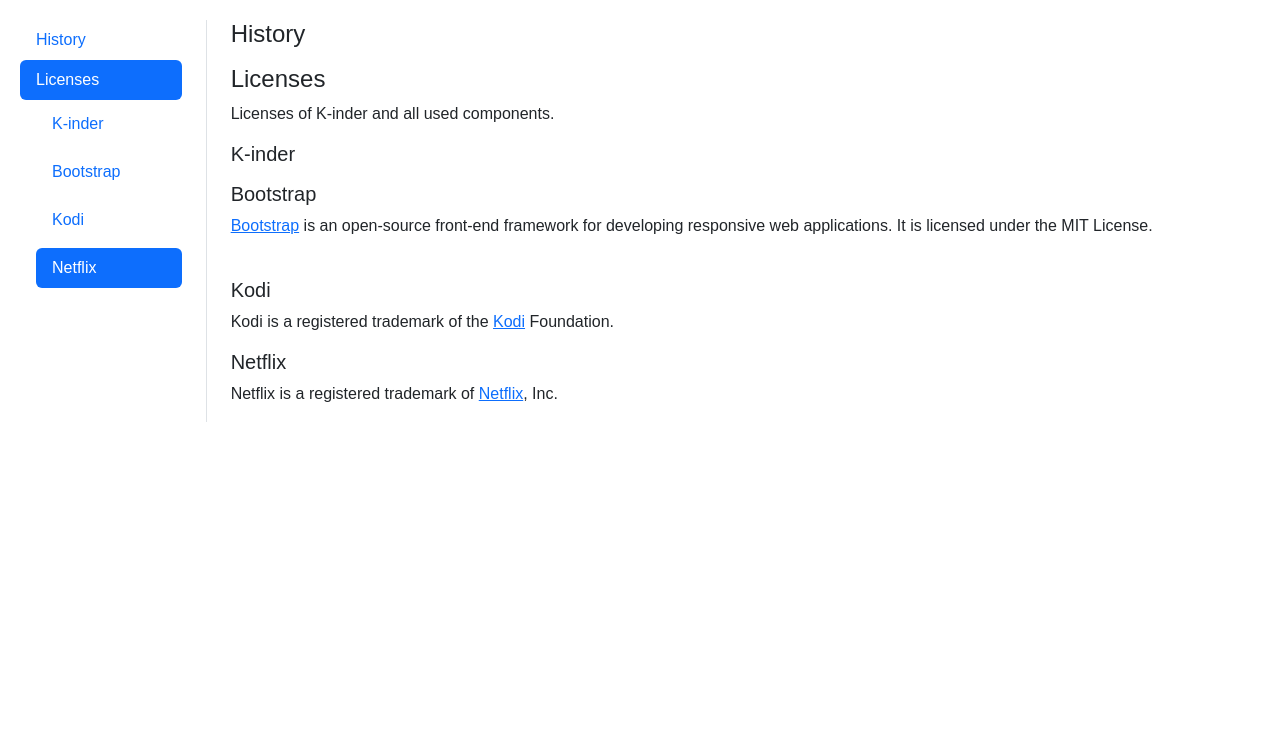
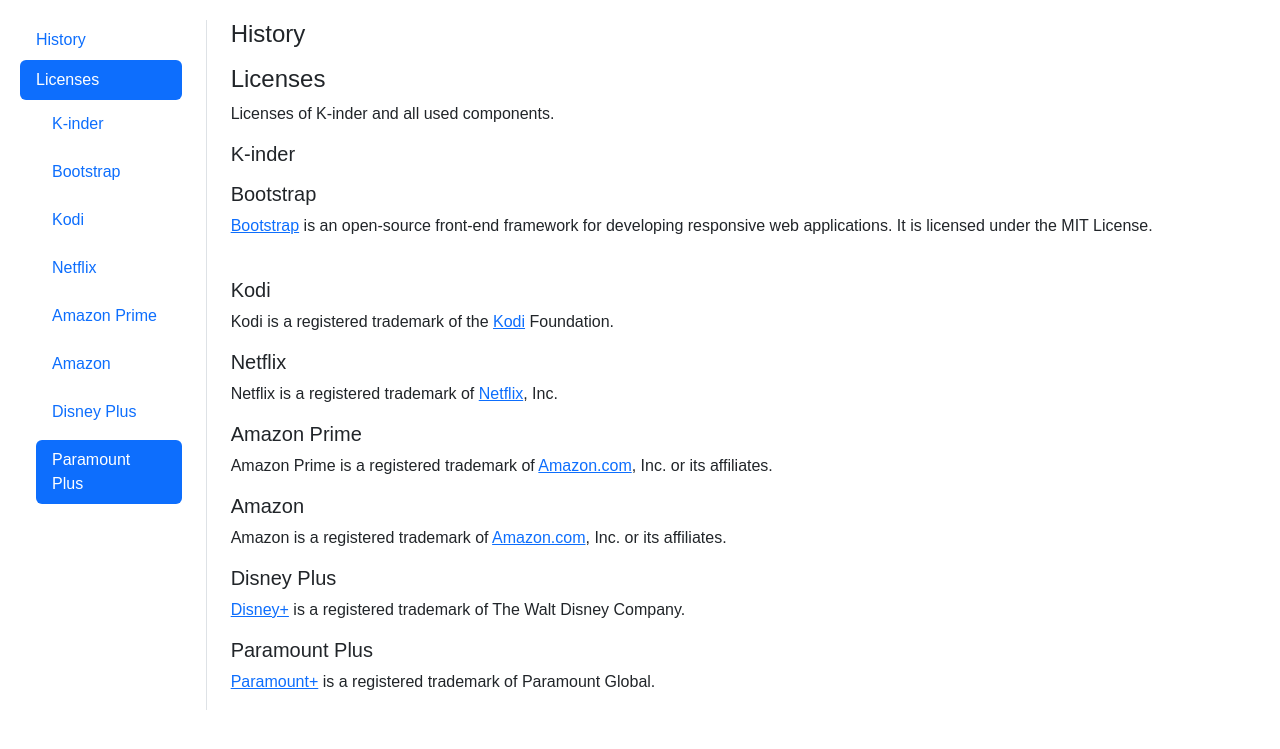
Before and after one commit to FX7/kinder, a Flask app: template web/templates/about.html in a window 1280 px wide. Shown: the top 749 px of the page. Run offline with Flask 3, Linux system fonts and the light colour scheme; the template is opened without the code that fills it, so the values that code supplies are empty; parts of the project's set-up code (start-up, migrations or seed data) failed here and were passed over; some libraries are stand-ins or nearby versions.

Commit message:
https://github.com/FX7/kinder/issues/49

```diff
--- a/web/templates/about.html
+++ b/web/templates/about.html
@@ -13,6 +13,10 @@
           <a class="nav-link ms-3 my-1" href="#bootstrap">Bootstrap</a>
           <a class="nav-link ms-3 my-1" href="#kodi">Kodi</a>
           <a class="nav-link ms-3 my-1" href="#netflix">Netflix</a>
+          <a class="nav-link ms-3 my-1" href="#amazon_prime">Amazon Prime</a>
+          <a class="nav-link ms-3 my-1" href="#amazon">Amazon</a>
+          <a class="nav-link ms-3 my-1" href="#disney_plus">Disney Plus</a>
+          <a class="nav-link ms-3 my-1" href="#paramount_plus">Paramount Plus</a>
         </nav>
       </nav>
     </nav>
@@ -46,6 +50,22 @@
         <h5>Netflix</h5>
         <p>Netflix is a registered trademark of <a href="https://www.netflix.com/" target="_blank">Netflix</a>, Inc.</p>
       </div>
+      <div id="amazon_prime">
+        <h5>Amazon Prime</h5>
+        <p>Amazon Prime is a registered trademark of <a href="https://amazon.com/" target="_blank">Amazon.com</a>, Inc. or its affiliates.</p>
+      </div>
+      <div id="amazon">
+        <h5>Amazon</h5>
+        <p>Amazon is a registered trademark of <a href="https://amazon.com/" target="_blank">Amazon.com</a>, Inc. or its affiliates.</p>
+      </div>
+      <div id="disney_plus">
+        <h5>Disney Plus</h5>
+        <p><a href="https://www.disneyplus.com/" target="_blank">Disney+</a> is a registered trademark of The Walt Disney Company.</p>
+      </div>
+      <div id="paramount_plus">
+        <h5>Paramount Plus</h5>
+        <p><a href="https://www.paramountplus.com/" target="_blank">Paramount+</a> is a registered trademark of Paramount Global.</p>
+      </div>
     </div>
   </div>
 </div>
```
